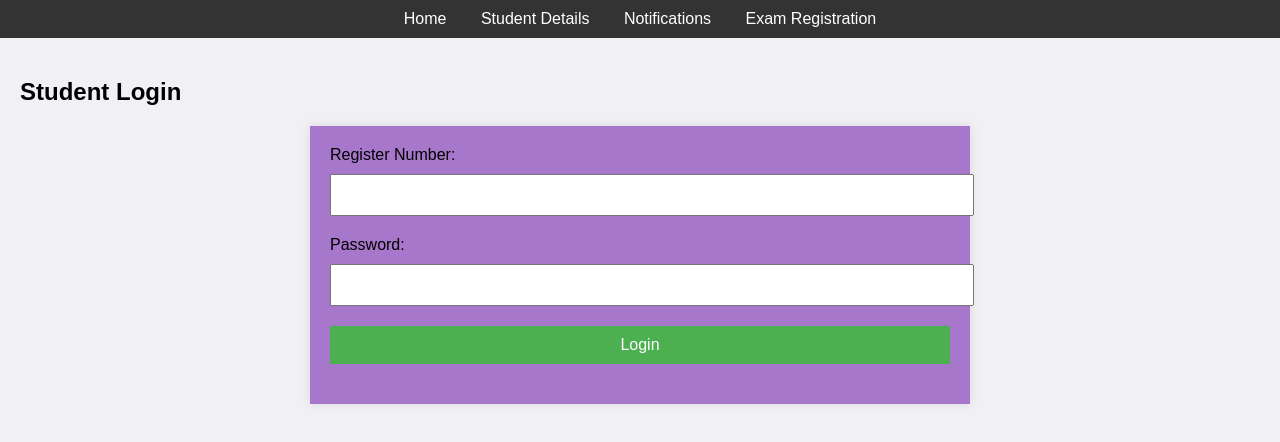
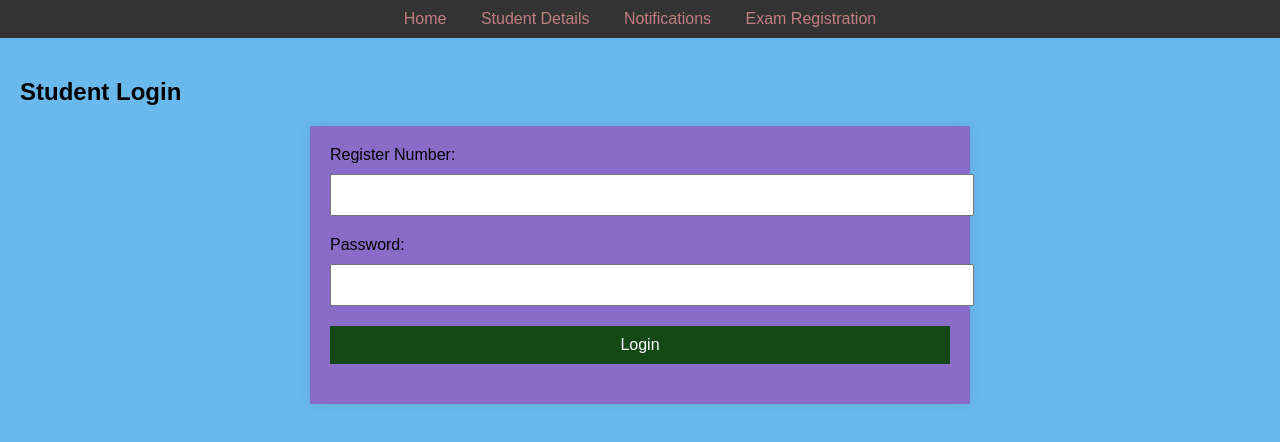
Before and after one commit to ShaziyaKhazi/Hackathon12, a website: page index.html in a window 1280 px wide. Drawn offline with Linux system fonts and the light colour scheme.

Commit message:
Update styles.css

```diff
--- a/styles.css
+++ b/styles.css
@@ -1,7 +1,7 @@
 /* Global styles */
 body {
     font-family: Arial, sans-serif;
-    background-color: #f0f0f5;
+    background-color: #69b9ec;
     margin: 0;
     padding: 0;
 }
@@ -36,7 +36,7 @@ nav ul li {
 }
 
 nav ul li a {
-    color: white;
+    color: rgb(194, 126, 126);
     text-decoration: none;
     font-size: 16px;
 }
@@ -49,7 +49,7 @@ nav ul li a:hover {
 #back-button {
     margin: 20px;
     padding: 10px;
-    background-color: #4CAF50;
+    background-color: #cc81c1;
     color: white;
     border: none;
     cursor: pointer;
@@ -101,7 +101,7 @@ input, select, button {
 }
 
 button {
-    background-color: #4CAF50;
+    background-color: #144815;
     color: white;
     border: none;
     cursor: pointer;
```
